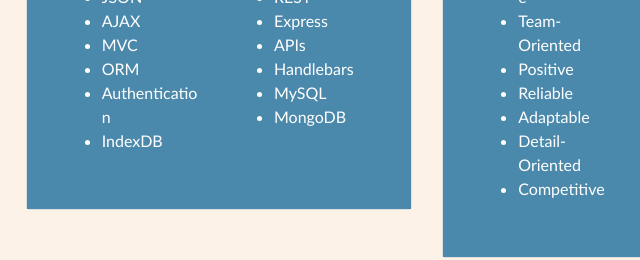
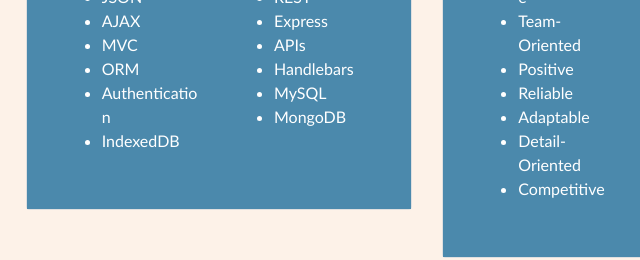
Before and after one commit to eric-purrington/Landing-Pad, a plain HTML site: page index.html in a window 1280 px wide. Shown: the part 1500-1760 px from the top of the page, 421-1061 px from the left. Drawn offline with nearby package versions, Linux system fonts and the light colour scheme.

Commit message:
fixed backend skill

```diff
--- a/index.html
+++ b/index.html
@@ -99,7 +99,7 @@
                                     <li>MVC</li>
                                     <li>ORM</li>
                                     <li>Authentication</li>
-                                    <li>IndexDB</li>
+                                    <li>IndexedDB</li>
                                 </ul>
                             </div>
                             <div class="col-xl-6">
```
